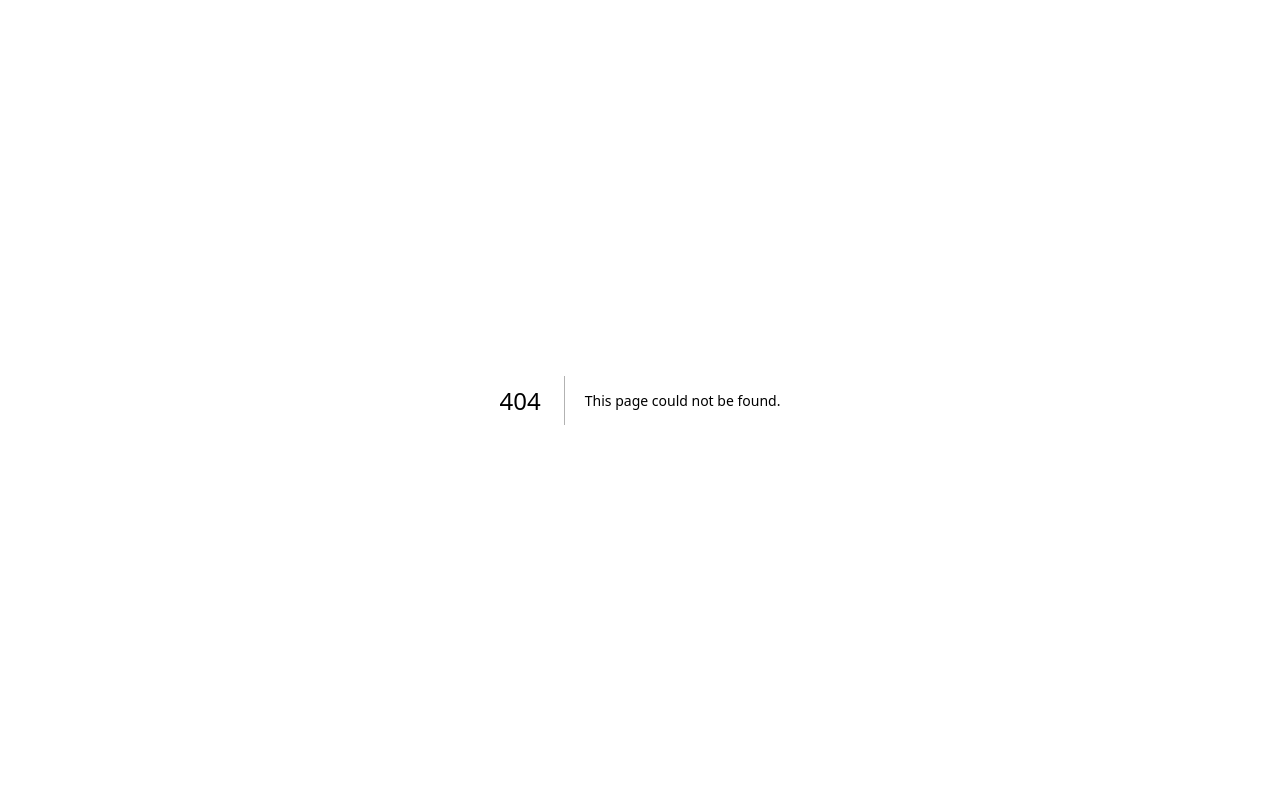
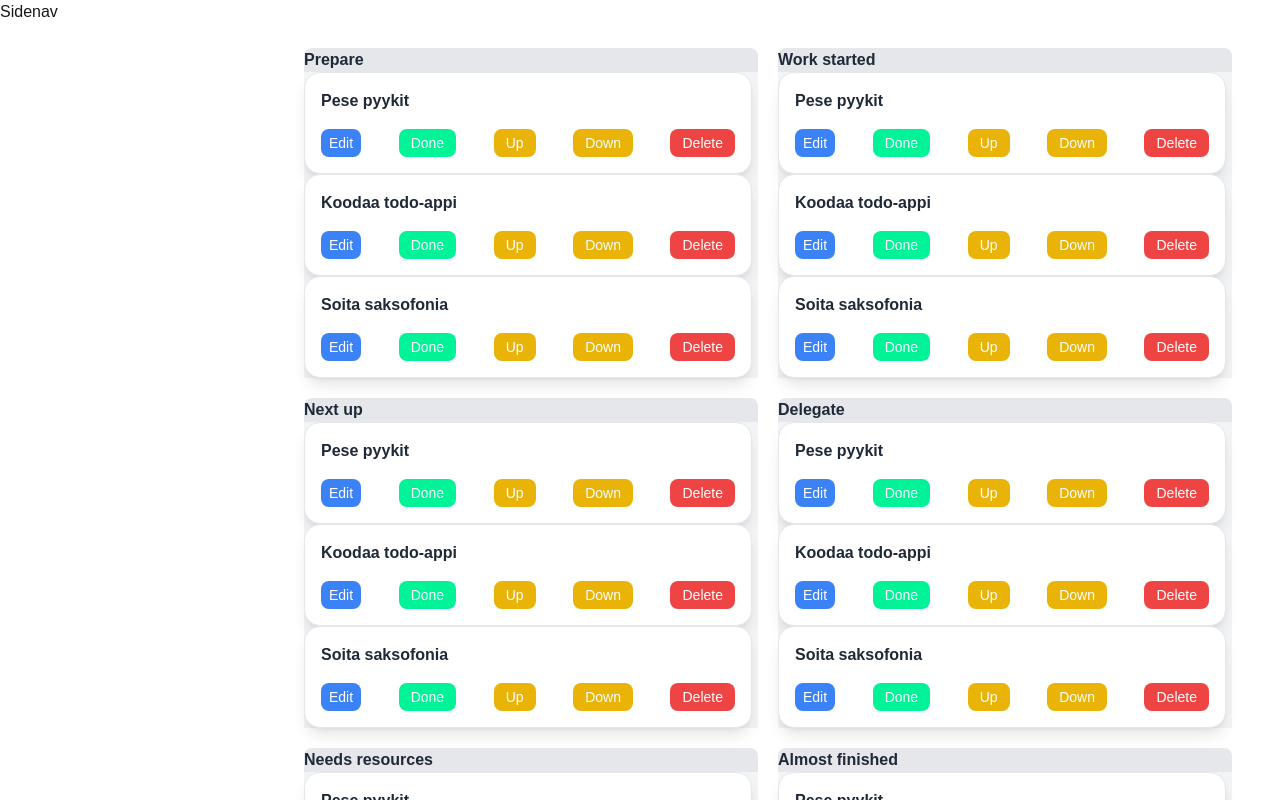
Before and after one commit to OttoOikarinen/awa-project, a Next.js app: page /dashboard in a window 1280 px wide. Before the commit this address had no page. Built offline with nearby package versions, Linux system fonts and the light colour scheme.

Commit message:
Started to create some layouts for UI

```diff
--- /dev/null
+++ b/app/dashboard/(todos)/page.tsx
@@ -0,0 +1,10 @@
+
+import ColumnWrapper from '@/app/ui/dashboard/columns';
+
+export default function Todos() {
+    return (
+        <div>
+            <ColumnWrapper />
+        </div>
+    )
+}
--- /dev/null
+++ b/app/dashboard/admin/page.tsx
@@ -0,0 +1,7 @@
+export default function Admin() {
+    return (
+        <div>
+            This should only be visible to admins.
+        </div>
+    )
+}
--- /dev/null
+++ b/app/dashboard/layout.tsx
@@ -0,0 +1,10 @@
+export default function Layout({ children }: { children: React.ReactNode }) {
+    return (
+      <div className="flex h-screen flex-col md:flex-row md:overflow-hidden">
+        <div className="w-full flex-none md:w-64">
+          Sidenav
+        </div>
+        <div className="flex-grow p-6 md:overflow-y-auto md:p-12">{children}</div>
+      </div>
+    );
+  }
--- /dev/null
+++ b/app/ui/dashboard/columns.tsx
@@ -0,0 +1,40 @@
+// Tähän pitää importtaa joku sql kutsu, joka sitten hakee kolumnit tälle käyttäjälle.
+
+import TodoWrapper from "./todos";
+
+
+export default async function ColumnWrapper() {
+    // const columnList = getListOfColumns() etc...
+    return (
+        <div className="grid grid-cols-5 md:grid-cols-2 sm:grid-cols-1 rounded-lg gap-5">
+            {/* Tähän tarvitaan map-funktio columnien listaamiseen. */ }
+            <Column id="1" title="Prepare"/>
+            <Column id="2" title="Work started"/>
+            <Column id="3" title="Next up"/>
+            <Column id="4" title="Delegate"/>
+            <Column id="5" title="Needs resources"/>
+            <Column id="6" title="Almost finished"/>
+        </div>
+    );
+};
+
+export function Column({
+    id,
+    title,
+}: {
+    id: string;
+    title: string;
+}) {
+    // Search for all of the todos inside this column.
+
+    return (
+        <div className="bg-gray-200 rounded-lg center">
+            {/* Kolumnin otsikko */ }
+            {/* Nappi kolumnin poistamiseen */ }
+            {/* Napit kolumnin siirtämiseen */ }
+            {/* Tähän tarvitaan map-funktio todojen listaamiseen */ }
+            <h2 className="text-md font-semibold text-gray-800">{title}</h2>
+            <TodoWrapper />
+        </div>
+    )
+}
--- /dev/null
+++ b/app/ui/dashboard/todos.tsx
@@ -0,0 +1,46 @@
+// Tähän pitää importtaa joku sql kutsu, joka sitten tekee tarvittavan määrän todoita.
+
+
+export default async function TodoWrapper() {
+    // const todoList = getTodos() etc...
+    const Todos = [
+        { id: 1, title: "Buy Groceries" },
+        { id: 2, title: "Study React"},
+        { id: 3, title: "Workout"},
+        { id: 4, title: "Read a Book"},
+        { id: 5, title: "Meeting at 3 PM"},
+    ]
+    return (
+        <div className=" bg-gray-100  ">
+            {/* Tähän tarvitaan map-funktio todojen listaamiseen. */ }
+            <Todo id="1" task="Pese pyykit"/>
+            <Todo id="2" task="Koodaa todo-appi"/>
+            <Todo id="3" task="Soita saksofonia"/>
+        </div>
+    );
+};
+
+export function Todo({
+    id,
+    task,
+}: {
+    id: string;
+    task: string;
+}) {
+    // Tämä sit vaan displayaa yhden Todon.
+
+    return (
+        <div className="max-w-md p-4 bg-white shadow-lg rounded-2xl border border-gray-200">
+            <h2 className="text-md font-semibold text-gray-800">{task}</h2>
+
+
+            <div className="flex justify-between mt-4">
+                <button className="px-2 py-1 text-sm bg-blue-500 text-white rounded-lg hover:bg-blue-600">Edit</button>
+                <button className="px-3 py-1 text-sm bg-green-500 text-white rounded-lg hover:bg-green-600">Done</button>
+                <button className="px-3 py-1 text-sm bg-yellow-500 text-white rounded-lg hover:bg-yellow-600">Up</button>
+                <button className="px-3 py-1 text-sm bg-yellow-500 text-white rounded-lg hover:bg-yellow-600">Down</button>
+                <button className="px-3 py-1 text-sm bg-red-500 text-white rounded-lg hover:bg-red-600">Delete</button>
+            </div>
+        </div>
+    )
+}
```
